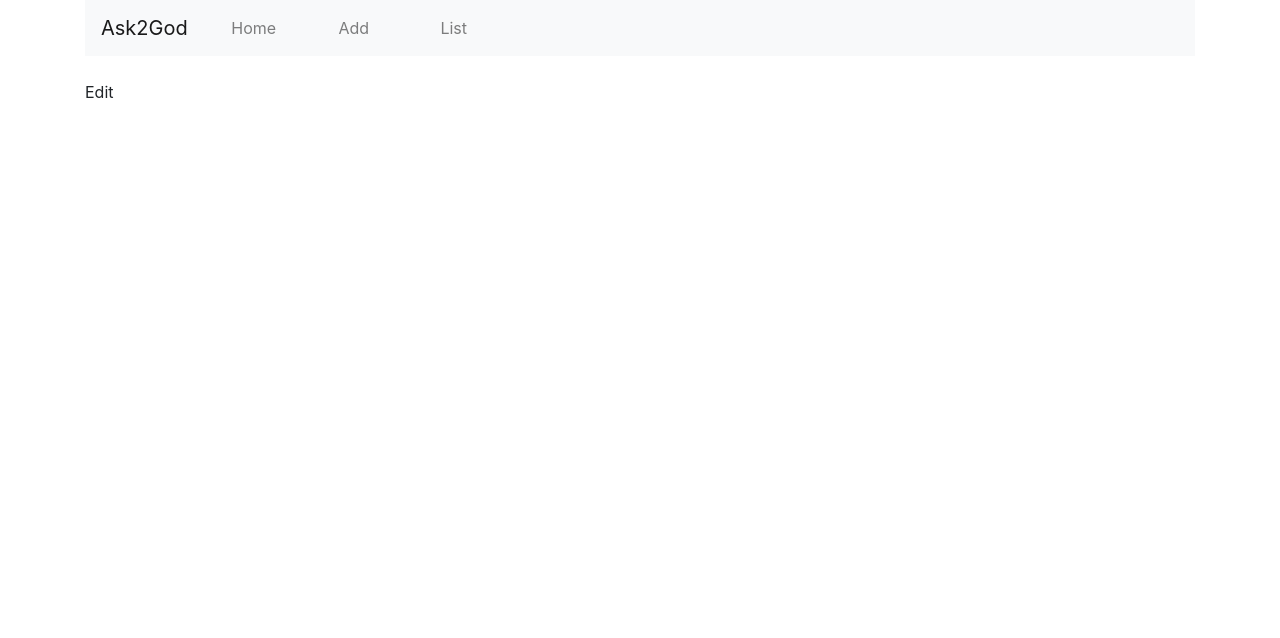
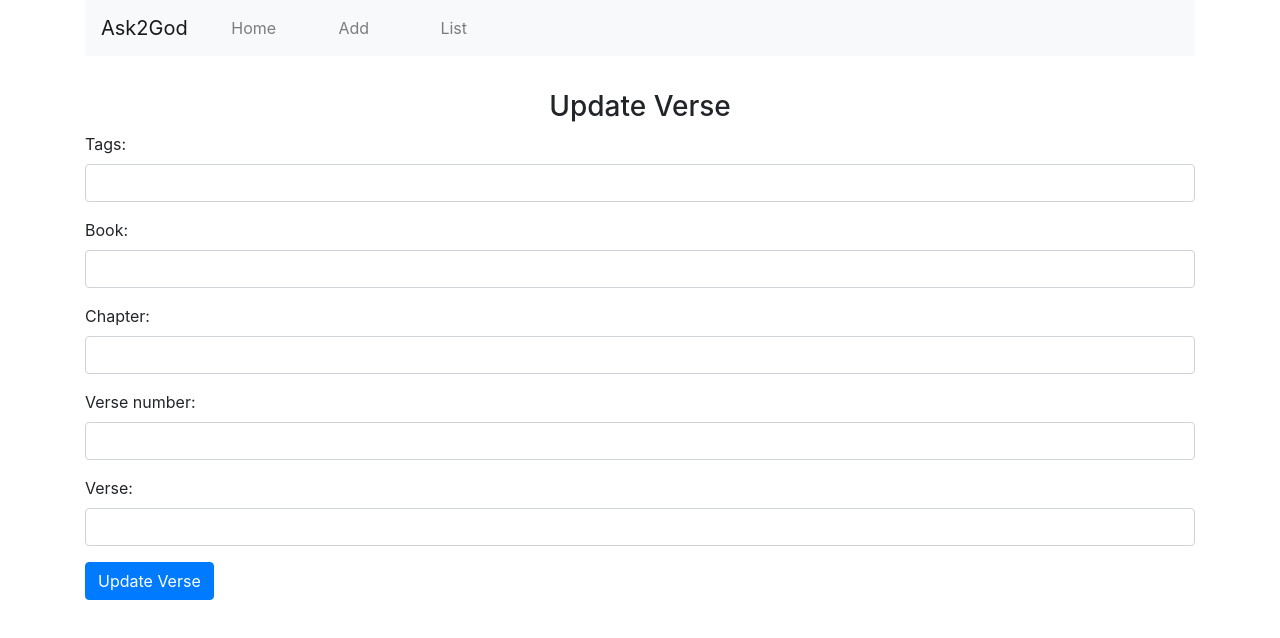
Before and after one commit to prashanth-sams/a2g-manager, a React (Create React App) app: page /edit/1 in a window 1280 px wide. Shown: the top 638 px of the page. Built offline with nearby package versions, Linux system fonts and the light colour scheme; no server answers; the HTML template or start-up script is replaced by a standard one.

Commit message:
added edit component

```diff
--- a/package.json
+++ b/package.json
@@ -5,6 +5,7 @@
   "dependencies": {
     "@types/react-bootstrap": "^0.32.19",
     "@types/react-burger-menu": "^2.2.5",
+    "@types/react-router": "^5.0.3",
     "@types/react-router-dom": "^4.3.5",
     "@types/react-select": "^3.0.4",
     "axios": "^0.19.0",
@@ -13,6 +14,7 @@
     "react-bootstrap": "^1.0.0-beta.12",
     "react-burger-menu": "^2.6.11",
     "react-dom": "^16.9.0",
+    "react-router": "^5.0.1",
     "react-router-dom": "^5.0.1",
     "react-scripts-ts": "3.1.0",
     "react-select": "^3.0.4",
--- a/src/components/Edit/Edit.tsx
+++ b/src/components/Edit/Edit.tsx
@@ -1,28 +1,155 @@
-import * as React from 'react';
+import * as React from 'react'
+import EditProps from '../../interfaces/EditProps.interface'
+import axios from 'axios';
+import './_style.css';
+import { RouteComponentProps } from 'react-router';
 
-interface EditProps {
-
+declare module 'react' {
+  interface HTMLAttributes<T> extends AriaAttributes, DOMAttributes<T> {
+    // extends React's HTMLAttributes
+    align?: string;
+  }
 }
 
 interface EditState {
-    name: string;
+  error: boolean
+  tag_name: string[],
+  book_name: string,
+  chapter_number: number,
+  verse_number: string,
+  verse_context: string
 }
 
-class Edit extends React.Component<EditProps, EditState> {
-    constructor(props: EditProps) {
+export class Edit extends React.Component<EditProps & RouteComponentProps, EditState> {
+  constructor(props: EditProps & RouteComponentProps) {
     super(props);
-        this.state = {name: 'Everton'};
+
+    this.state = {
+      error: false,
+			tag_name : [],
+			book_name : '',
+			chapter_number: null,
+			verse_number: '',
+			verse_context: ''
+    };
+    axios.defaults.baseURL = 'http://localhost:4000/keyword';
   }
+
+  public componentDidMount = () => {
+    axios.get('/edit/'+(this.props.match.params as any).id)
+        .then(response => {
+            this.setState({
+              tag_name: response.data.tag_name,
+              book_name: response.data.book_name,
+              chapter_number: response.data.chapter_number,
+              verse_number: response.data.verse_number,
+              verse_context: response.data.verse_context
+            });
+        })
+        .catch(error => {
+            console.log(error);
+        })
+  }
+
+
+  public onChangeTagName = (e) => {
+    this.setState({
+      tag_name: e.target.value
+    });
+  }
+
+  public onChangeBookName = (e) => {
+      this.setState({
+        book_name: e.target.value
+      })
+  }
+
+  public onChangeChapterNumber = (e) => {
+      this.setState({
+        chapter_number: e.target.value
+      })
+  }
+
+  public onChangeVerseNumber = (e) => {
+    this.setState({
+      verse_number: e.target.value
+    })
+  }
+
+  public onChangeVerseContext = (e) => {
+    this.setState({
+      verse_context: e.target.value
+    })
+  }
+
+  public onSubmit = (e) => {
+    e.preventDefault();
+    const obj = {
+      tag_name: this.state.tag_name,
+      book_name: this.state.book_name,
+      chapter_number: this.state.chapter_number,
+      verse_number: this.state.verse_number,
+      verse_context: this.state.verse_context
+    };
+    axios.post('/update/'+(this.props.match.params as any).id, obj)
+        .then(res => console.log(res.data));
+
+    this.props.history.push('/index');
+  }
+
 
   public render() {
     return (
-          <div className="hello">
-            <div className="greeting">
-              Edit
+      <div style={{ marginTop: 10 }}>
+        <h3 align="center">Update Verse</h3>
+        <form onSubmit={this.onSubmit}>
+          <div className="form-group">
+            <label>Tags: </label>
+            <input type="text" className="form-control"
+              name="tags"
+              value={this.state.tag_name}
+              onChange={this.onChangeTagName}
+            />
           </div>
+          <div className="form-group">
+            <label>Book: </label>
+            <input type="text" className="form-control"
+              name="book"
+              value={this.state.book_name}
+              onChange={this.onChangeBookName}
+            />
           </div>
-        );
+          <div className="form-group">
+            <label>Chapter: </label>
+            <input type="text" className="form-control"
+              name="chapter"
+              value={this.state.chapter_number}
+              onChange={this.onChangeChapterNumber}
+            />
+          </div>
+          <div className="form-group">
+            <label>Verse number: </label>
+            <input type="text" className="form-control"
+              name="verse number"
+              value={this.state.verse_number}
+              onChange={this.onChangeVerseNumber}
+            />
+          </div>
+          <div className="form-group">
+            <label>Verse: </label>
+            <input type="text" className="form-control"
+              name="verse"
+              value={this.state.verse_context}
+              onChange={this.onChangeVerseContext}
+            />
+          </div>
+          <div className="form-group">
+            <input type="submit" value="Update Verse" className="btn btn-primary" />
+          </div>
+        </form>
+      </div>
+    )
   }
 }
 
-export default Edit;
+export default Edit
```
Also changed, not shown: 1 other file (tests, documents, lock files or other folders). Lines whose indentation alone changed are shown as unchanged.
